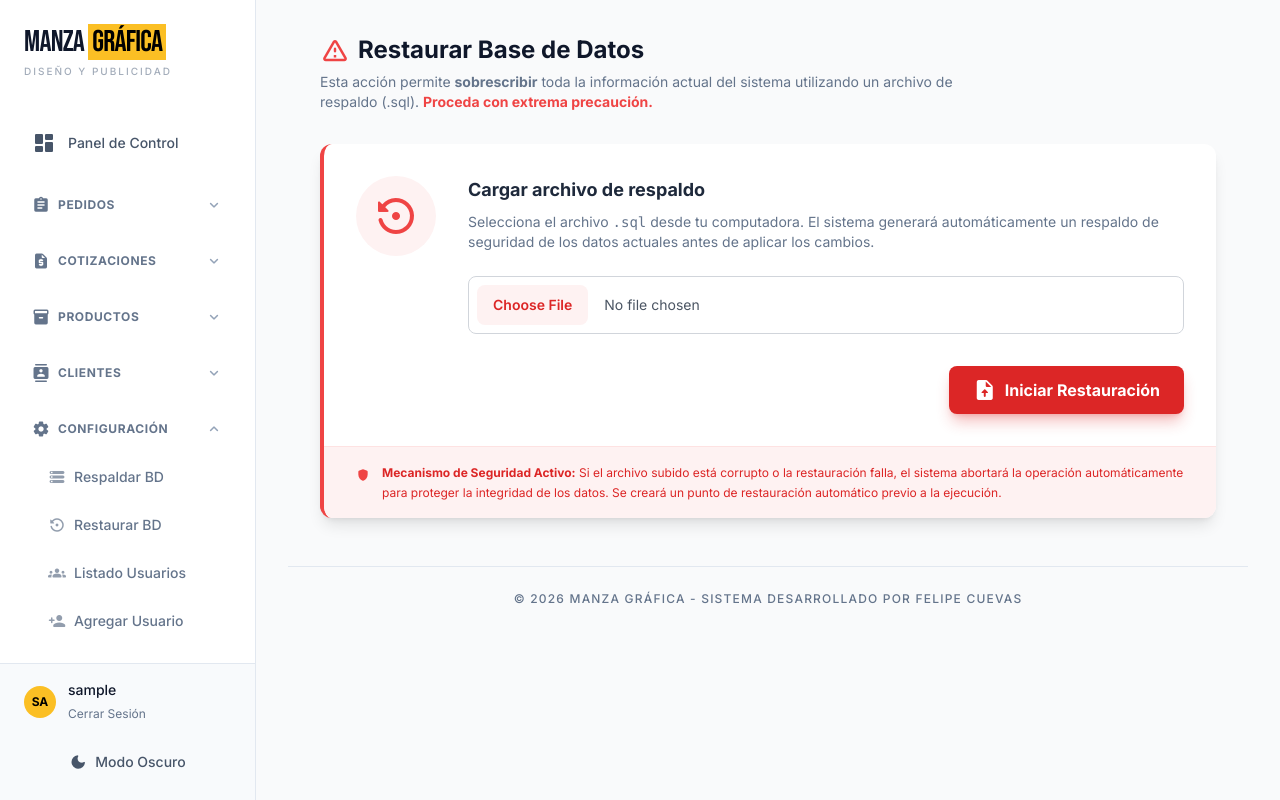
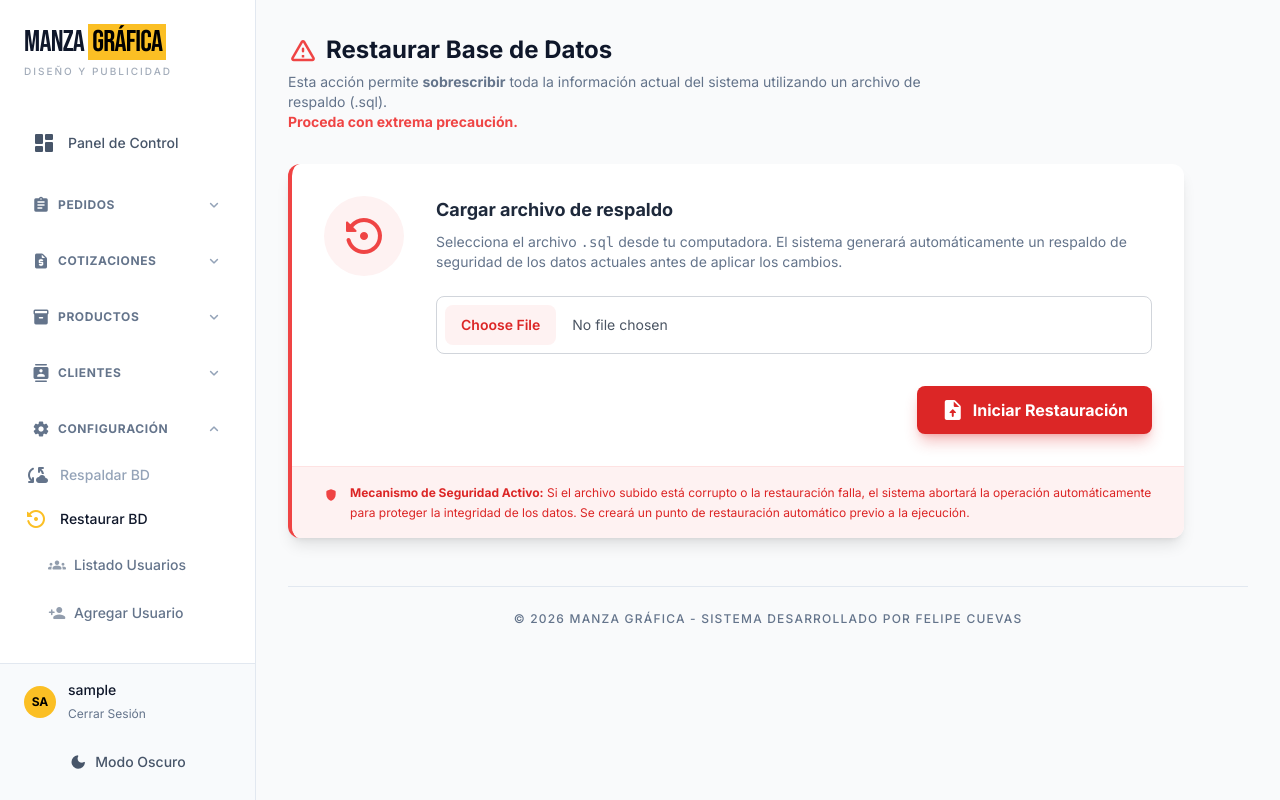
Before and after one commit to ffelipecuevasc/ManzagraficaPedidosApp, a Django app: page /configuracion/restaurar_bd/ in a window 1280 px wide, after a click that opens the changed part. Run offline with Django 5.2, Linux system fonts and the light colour scheme; the visitor is signed in with stand-in values (Sample User, id 1); some libraries are stand-ins or nearby versions.

Commit message:
Parce: Arreglos de estilos en la vista HTML de restauración de bd y en la barra de navegación.

```diff
--- a/pedidos/templates/pedidos/base.html
+++ b/pedidos/templates/pedidos/base.html
@@ -173,13 +173,14 @@
             </button>
             <div id="menu-configuracion" class="accordion-content hidden space-y-1 mt-1">
                 <a href="{% url 'respaldar_bd' %}"
-                   class="flex items-center pl-8 pr-3 py-2 text-sm font-medium rounded-md text-slate-500 dark:text-slate-400 hover:text-slate-900 dark:hover:text-white transition-colors group/item">
-                    <span class="material-icons-round text-lg mr-2 opacity-70 group-hover/item:opacity-100">storage</span>
+                   class="group flex items-center px-2 py-2 text-sm font-medium rounded-md transition-all {% if request.resolver_match.url_name == 'respaldar_bd' or request.resolver_match.url_name == 'generar_respaldo_bd' %}text-primary font-bold bg-white/5{% else %}text-slate-400 hover:text-white hover:bg-white/5{% endif %}">
+                    <span class="material-icons-round mr-3 transition-colors {% if request.resolver_match.url_name == 'respaldar_bd' %}text-primary{% else %}text-slate-500 group-hover:text-blue-400{% endif %}">cloud_sync</span>
                     Respaldar BD
                 </a>
+
                 <a href="{% url 'restaurar_bd' %}"
-                   class="flex items-center pl-8 pr-3 py-2 text-sm font-medium rounded-md text-slate-500 dark:text-slate-400 hover:text-slate-900 dark:hover:text-white transition-colors group/item">
-                    <span class="material-icons-round text-lg mr-2 opacity-70 group-hover/item:opacity-100">settings_backup_restore</span>
+                   class="group flex items-center px-2 py-2 text-sm font-medium rounded-md transition-all mt-1{% if request.resolver_match.url_name == 'restaurar_bd' %}text-primary font-bold bg-white/5{% else %}text-slate-400 hover:text-red-400 hover:bg-red-500/10{% endif %}">
+                    <span class="material-icons-round mr-3 transition-colors {% if request.resolver_match.url_name == 'restaurar_bd' %}text-primary{% else %}text-slate-500 group-hover:text-red-500{% endif %}">settings_backup_restore</span>
                     Restaurar BD
                 </a>
                 <a href="#"
--- a/pedidos/templates/pedidos/restaurar_bd.html
+++ b/pedidos/templates/pedidos/restaurar_bd.html
@@ -3,7 +3,7 @@
 {% block title %}Restaurar Base de Datos - Manza Gráfica{% endblock %}
 
 {% block content %}
-    <div class="max-w-4xl mx-auto">
+    <div class="max-w-6xl mx-auto">
 
         <div class="mb-8 text-center md:text-left">
             <h1 class="text-2xl font-bold text-slate-900 dark:text-white flex items-center justify-center md:justify-start gap-2">
@@ -12,12 +12,12 @@
             </h1>
             <p class="text-slate-500 dark:text-slate-400 text-sm mt-1 max-w-2xl">
                 Esta acción permite <strong>sobrescribir</strong> toda la información actual del sistema utilizando un
-                archivo de respaldo (.sql).
+                archivo de respaldo (.sql).<br />
                 <span class="text-red-500 font-bold">Proceda con extrema precaución.</span>
             </p>
         </div>
 
-        <div class="bg-white dark:bg-card-dark rounded-xl border-l-4 border-red-500 shadow-lg overflow-hidden">
+        <div class="max-w-4xl bg-white dark:bg-card-dark rounded-xl border-l-4 border-red-500 shadow-lg overflow-hidden">
             <div class="p-8">
 
                 <div class="flex flex-col md:flex-row gap-8 items-start">
@@ -58,8 +58,9 @@
                                 </button>
                             </div>
 
-                            <!-- JS utilizado para que el botón 'Iniciar Restauración' emita una alerta con diseño personalizado a través de SweetAlert2,
-                                 librería que fue importada vía CDN en el archivo base.html -->
+                            <!-- JS incrustado para darle estilo al botón de confirmación que aparece luego de presionar el
+                                 botón 'Iniciar Restauración'. Este JS muestra un botón de advertencia con estilos usando
+                                 la librería SweetAlert2 que está siendo importada por CDN en el archivo base.html -->
                             <script>
                                 document.getElementById('btn-alerta-restaurar').addEventListener('click', function () {
                                     Swal.fire({
@@ -67,21 +68,20 @@
                                         text: "Estás a punto de reemplazar TODA la base de datos. Esta acción es irreversible y borrará los pedidos recientes.",
                                         icon: 'warning',
                                         showCancelButton: true,
-                                        confirmButtonColor: '#ce0000',    // Rojo peligroso para confirmar
-                                        cancelButtonColor: '#1e293b',  // Oscuro (Slate-800) para cancelar
+                                        confirmButtonColor: '#d50000',
+                                        cancelButtonColor: '#1e293b',
                                         confirmButtonText: 'Sí, restaurar ahora',
                                         cancelButtonText: 'Cancelar',
-                                        background: '#fff',            // Fondo blanco
-                                        color: '#000',                 // Texto negro
-                                        focusCancel: true,             // Pone el foco en cancelar por seguridad
+                                        background: '#fff',
+                                        color: '#000',
+                                        focusCancel: true,
                                         customClass: {
-                                            popup: 'rounded-xl border-2 border-red-500', // Bordes redondeados y alerta roja
+                                            popup: 'rounded-xl border-2 border-red-500',
                                             title: 'font-bold text-slate-800',
                                             htmlContainer: 'text-slate-600'
                                         }
                                     }).then((result) => {
                                         if (result.isConfirmed) {
-                                            // Si el usuario confirma, enviamos el formulario manualmente
                                             document.getElementById('form-restaurar').submit();
                                         }
                                     })
```
